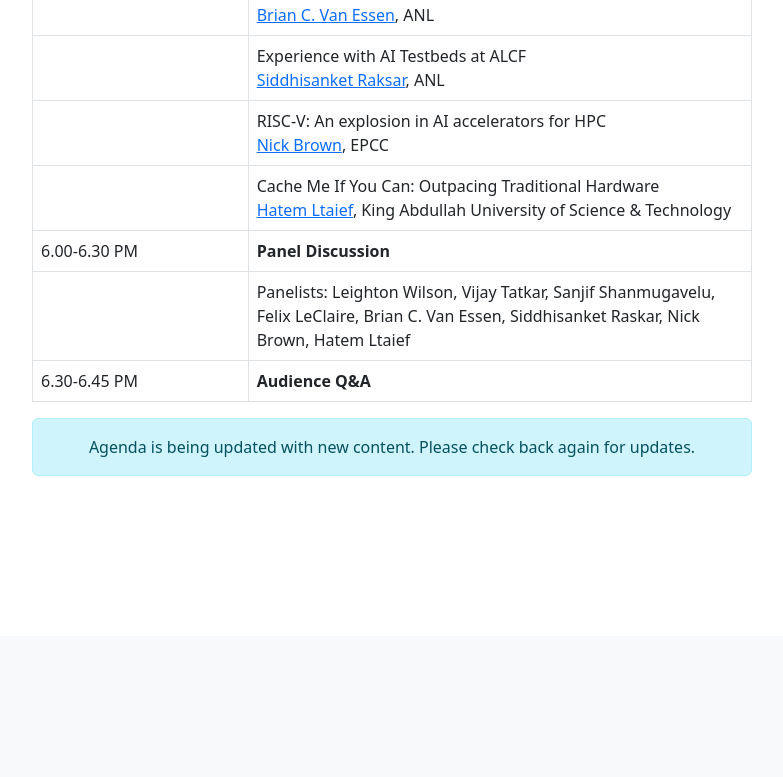
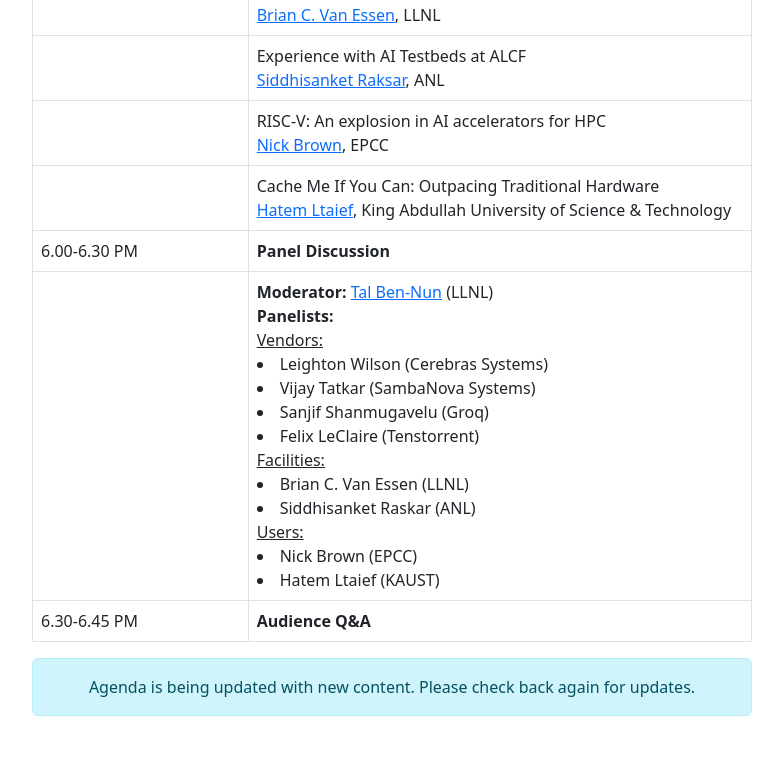
Before and after one commit to argonne-lcf/ConvergedHPCAI, a plain HTML site: page index.html in a window 1280 px wide. Shown: the part 1924-2701 px from the top of the page, without its empty margins (248-1031 px from the left). Drawn offline with nearby package versions, Linux system fonts and the light colour scheme.

Commit message:
agenda updates

```diff
--- a/index.html
+++ b/index.html
@@ -94,7 +94,7 @@
                                 </tr>
                                 <tr>
                                     <td>5.20-6.00 PM</td>
-                                    <td><b>Flash Talks </b></td>
+                                    <td><b>Flash Talks</b> (4 minutes each)</td>
                                 </tr>
                                 <tr>
                                     <td></td>
@@ -120,7 +120,7 @@
                                 <tr>
                                     <td></td>
                                     <td>Talk Title TBD<br>
-                                        <a href="https://www.linkedin.com/in/brian-van-essen-14ba501/">Brian C. Van Essen</a>, ANL</td>
+                                        <a href="https://www.linkedin.com/in/brian-van-essen-14ba501/">Brian C. Van Essen</a>, LLNL</td>
                                 </tr>
                                 <tr>
                                     <td></td>
@@ -141,9 +141,24 @@
                                     <td>6.00-6.30 PM</td>
                                     <td><b>Panel Discussion</b></td>
                                 </tr>
-                                <tr>
+
                                     <td></td>
-                                    <td>Panelists: Leighton Wilson, Vijay Tatkar, Sanjif Shanmugavelu, Felix LeClaire, Brian C. Van Essen, Siddhisanket Raskar, Nick Brown, Hatem Ltaief</td>
+
+                                    <td>
+                                        <b>Moderator:</b> <a href="https://tbennun.github.io/">Tal Ben-Nun</a> (LLNL) <br>
+                                        <b>Panelists:</b> <br>
+                                        <u>Vendors:</u>
+                                        <li>Leighton Wilson (Cerebras Systems) </li>
+                                        <li>Vijay Tatkar (SambaNova Systems) </li>
+                                        <li>Sanjif Shanmugavelu (Groq) </li>
+                                        <li>Felix LeClaire (Tenstorrent) </li>
+                                        <u>Facilities:</u>
+                                        <li>Brian C. Van Essen (LLNL) </li>
+                                        <li>Siddhisanket Raskar (ANL) </li>
+                                        <u>Users:</u>
+                                        <li>Nick Brown (EPCC) </li>
+                                        <li>Hatem Ltaief (KAUST) </li>
+                                    </td>
                                 </tr>
 
                                 <tr>
```
